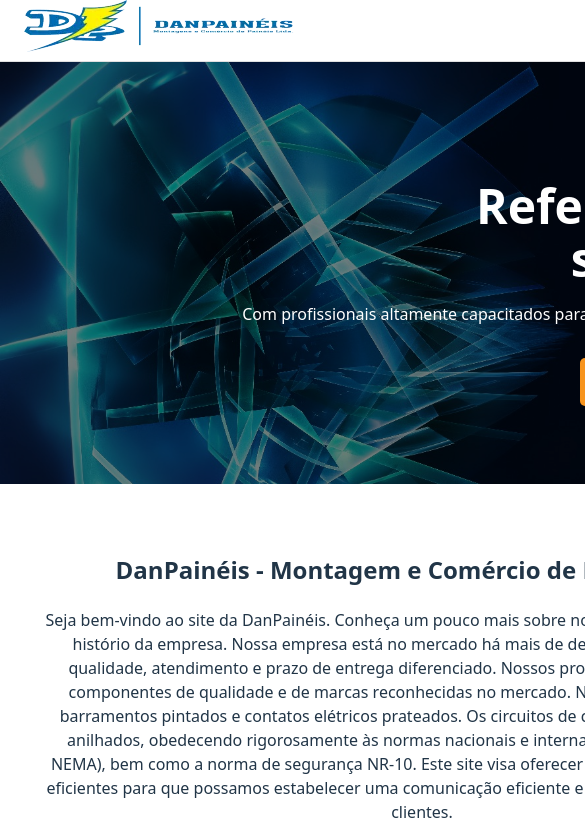
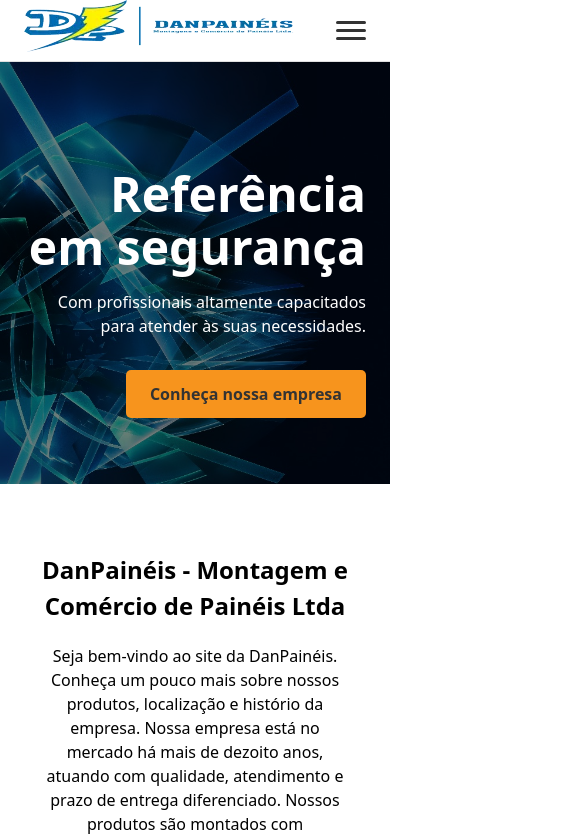
Before and after one commit to MatheusPronunciate/Dan_Paineis, a React app in the folder frontend/: page / in a window 390 px wide. Shown: the top 840 px of the page, 585 px wide, since content can reach past the window. Built offline with nearby package versions, Linux system fonts and the light colour scheme; no server answers; the HTML template or start-up script is replaced by a standard one.

Commit message:
Corrigir cores

```diff
--- a/frontend/package.json
+++ b/frontend/package.json
@@ -17,7 +17,8 @@
     "axios": "^1.13.1",
     "react": "^19.1.1",
     "react-dom": "^19.1.1",
-    "react-router-dom": "^7.9.5"
+    "react-router-dom": "^7.9.5",
+    "yet-another-react-lightbox": "^3.25.0"
   },
   "devDependencies": {
     "@eslint/js": "^9.36.0",
--- a/frontend/src/components/Navbar.css
+++ b/frontend/src/components/Navbar.css
@@ -90,7 +90,7 @@
     position: absolute;
     top: 100%; /* Começa logo abaixo do navbar */
     left: 0;
-    background-color: white;
+    background-color: var(--cor-fundo-navbar);
     box-shadow: 0 4px 6px rgba(0,0,0,0.1);
     border-top: 1px solid #eee;
 
--- a/frontend/src/index.css
+++ b/frontend/src/index.css
@@ -1,15 +1,11 @@
 #root {
-  font-family: system-ui, Avenir, Helvetica, Arial, sans-serif;
+  font-family: system-ui, Helvetica, Arial, sans-serif;
   line-height: 1.5;
   font-weight: 400;
   width: 100%;
-  min-width: 100vh;
+  min-height: 100vh;
   display: flex;
   flex-direction: column;
-  justify-content: center;
-  align-items: center;
-
-
 
 
 
@@ -27,8 +23,10 @@
   --cor-primaria: #f7941d;
   --cor-primaria-hover: #e68a1a;
   --cor-primaria-texto: #333333;   /* Texto em cima do botão laranja */
+}
 
-}
+
+
 
 @media (prefers-color-scheme: dark) {
   :root {
@@ -47,6 +45,7 @@ a {
 a:hover {
   color: #535bf2;
 }
+
 
 body {
   width: 100%;
@@ -93,19 +92,6 @@ button:focus-visible {
   outline: 4px auto -webkit-focus-ring-color;
 }
 
-@media (prefers-color-scheme: light) {
-  :root {
-    color: #213547;
-    background-color: #ffffff;
-  }
-  a:hover {
-    color: #747bff;
-  }
-  button {
-    background-color: #f9f9f9;
-  }
-}
-
 .products-grid {
   display: grid;
   grid-template-columns: repeat(auto-fit, minmax(300px, 1fr));
@@ -121,6 +107,5 @@ button:focus-visible {
 
 
 .main-container {
-  padding-bottom: 2rem; /* Espaço de baixo */
   flex-grow: 1;
 }
--- a/frontend/src/pages/Contato.css
+++ b/frontend/src/pages/Contato.css
@@ -30,7 +30,7 @@
 .contact-info h3 {
   font-size: 1.5rem;
   margin-top: 0;
-  border-bottom: 2px solid #f0f0f0;
+  border-bottom: 2px solid var(--cor-borda);
   padding-bottom: 0.5rem;
 }
 
@@ -48,7 +48,7 @@
   display: block;
   margin-bottom: 0.5rem;
   font-weight: 500;
-  color: #333;
+  color: var(--cor-texto);
 }
 
 .form-group input,
--- a/frontend/src/pages/ProductDetail.css
+++ b/frontend/src/pages/ProductDetail.css
@@ -6,14 +6,14 @@
 }
 
 .product-detail-header {
-  border-bottom: 2px solid #f0f0f0;
+  border-bottom: 2px solid var(--cor-borda);
   padding-bottom: 1rem;
   margin-bottom: 2rem;
 }
 
 .back-link {
   text-decoration: none;
-  color: #007bff;
+  color: var(--cor-primaria);
   font-weight: 500;
   display: inline-block;
   margin-bottom: 1rem;
@@ -30,7 +30,7 @@
 
 .product-detail-layout {
   display: grid;
-  grid-template-columns: 1fr 1.2fr;
+  grid-template-columns: minmax(0, 1fr);
   gap: 3rem;
 }
 
@@ -41,9 +41,19 @@
   }
 }
 
+.product-detail-image {
+  /* Damos uma altura fixa ou máxima */
+  /* Vamos usar 400px como exemplo. */
+  height: 400px;
+  overflow: hidden; /* Esconde o que transbordar */
+  border-radius: 8px; /* Mova o border-radius para o contêiner */
+}
+
 .product-detail-image img {
   width: 100%;
-  border-radius: 8px;
+  height: 100%; /* Faz a imagem ter 100% da altura do PAI (400px) */
+  object-fit: cover;
+  display: block;  /* Remove qualquer espaçamento extra de 'inline' */
   box-shadow: 0 5px 15px rgba(0,0,0,0.1);
 }
 
@@ -55,7 +65,6 @@
 .product-detail-info p {
   font-size: 1.1rem;
   line-height: 1.7;
-  color: #333;
 }
 
 .quote-button {
--- a/frontend/src/pages/ProductDetail.jsx
+++ b/frontend/src/pages/ProductDetail.jsx
@@ -1,6 +1,8 @@
 // src/pages/ProductDetail.jsx
 import React, { useState, useEffect } from 'react';
 import { useParams, Link } from 'react-router-dom'; // Importe o useParams e Link
+import Lightbox from "yet-another-react-lightbox";
+import "yet-another-react-lightbox/styles.css";
 import axios from 'axios';
 import './ProductDetail.css'; // CSS para os detalhes
 
@@ -10,6 +12,7 @@ function ProductDetail() {
 
   const [product, setProduct] = useState(null);
   const [isLoading, setIsLoading] = useState(true);
+  const [isOpen, setIsOpen] = useState(false); // Estado para controlar o Lightbox
   const [error, setError] = useState(null);
 
   useEffect(() => {
@@ -59,7 +62,20 @@ function ProductDetail() {
 
       <div className="product-detail-layout">
         <div className="product-detail-image">
-          <img src={product.imageUrl} alt={product.name} />
+          <img
+            src={product.imageUrl}
+            alt={product.name}
+            onClick={() => setIsOpen(true)} // Abre o Lightbox ao clicar
+            style={{ cursor: 'pointer' }} // Indica que é clicável
+          />
+          <Lightbox
+            open={isOpen}
+            close={() => setIsOpen(false)}
+            slides={[
+              { src: product.imageUrl },
+            ]}
+          />
+
         </div>
         <div className="product-detail-info">
           <h3>Descrição do Produto</h3>
```
Also changed, not shown: 1 other file (tests, documents, lock files or other folders).
